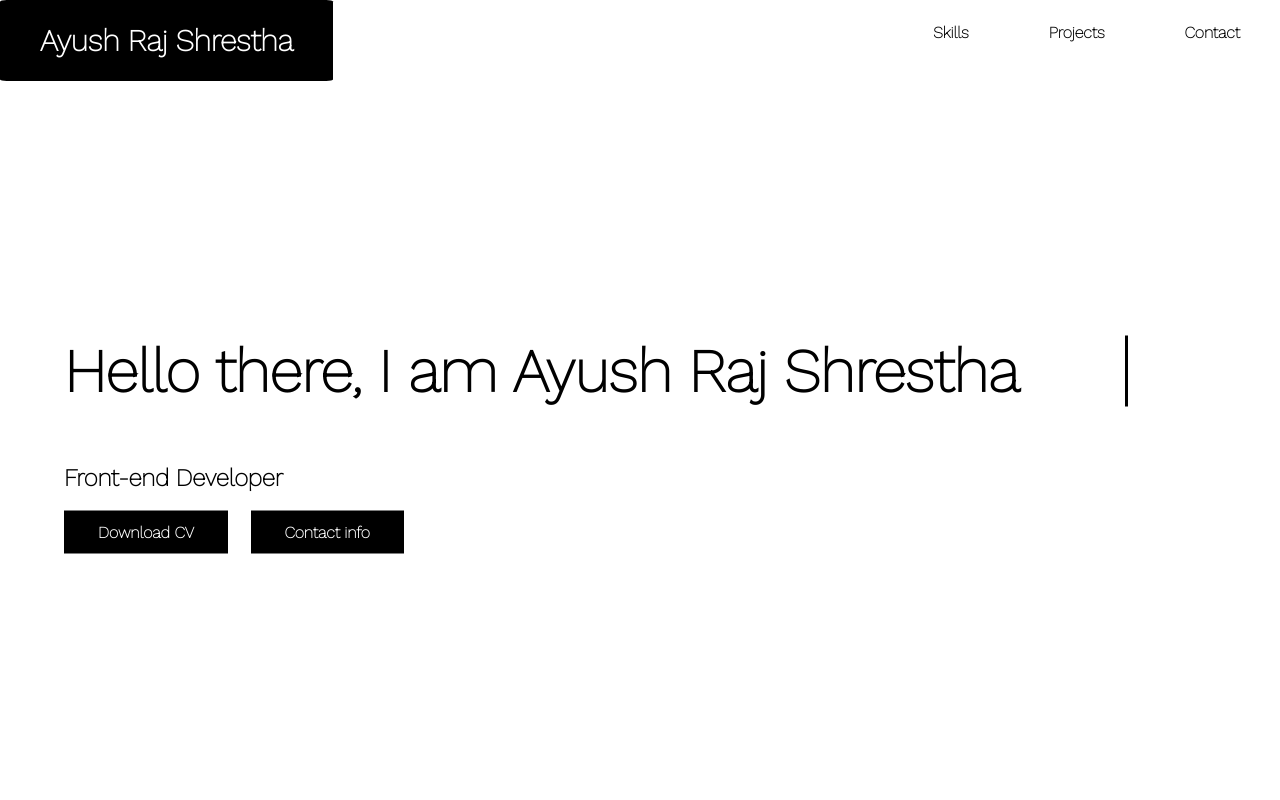
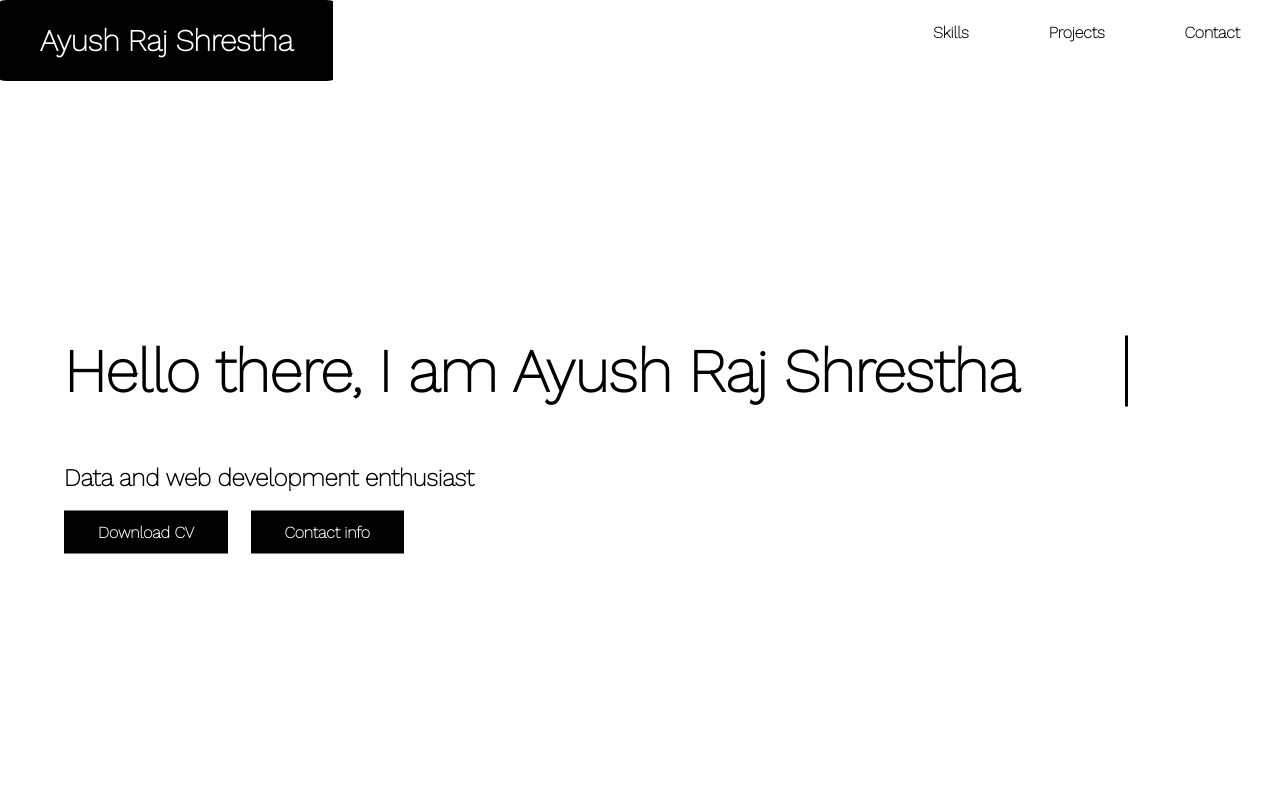
Before and after one commit to ayushrajshrestha123/Portfolios-website, a plain HTML site: page index.html in a window 1280 px wide. Shown: the top 800 px of the page. Drawn offline with nearby package versions, Linux system fonts and the light colour scheme; a web font is replaced by a local one.

Commit message:
Update index.html

```diff
--- a/index.html
+++ b/index.html
@@ -78,7 +78,7 @@ button:hover{
     		<div class="typing-demo"><h1> Hello there, I am Ayush Raj Shrestha  </h1></div>
     	<br><br><br>
 
-    <h2> Front-end Developer </h2>
+    <h2> Data and web development enthusiast </h2>
     <br>
 
     	<a href="https://drive.google.com/file/d/1UIQv5lhj1I9yXgiFSCY2DHf0cEpGYBe1/view?usp=sharing" class="homeproduct"> <b> Download CV </b> </a> &nbsp;&nbsp;&nbsp;
```
